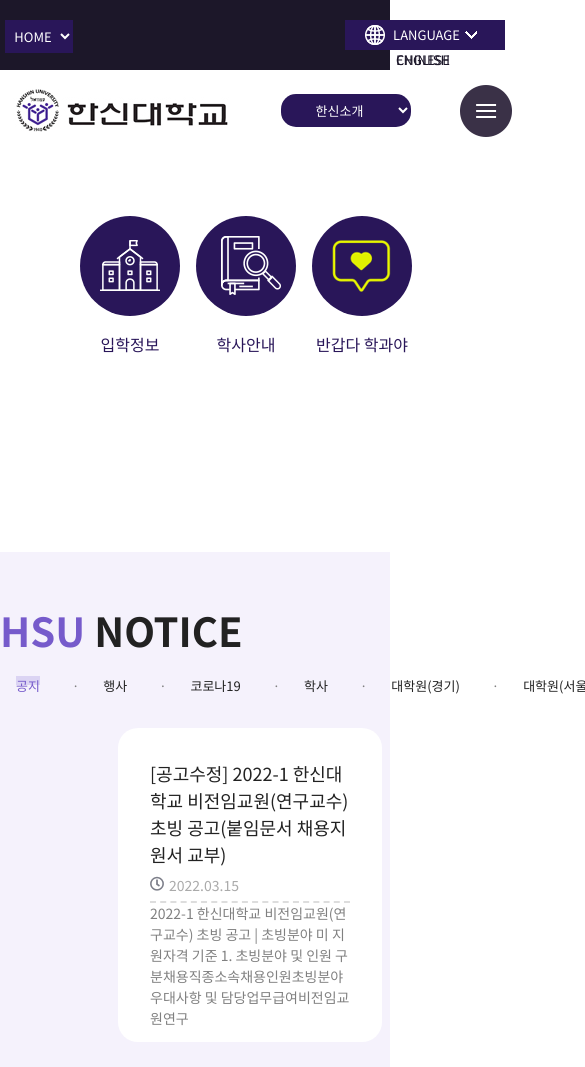
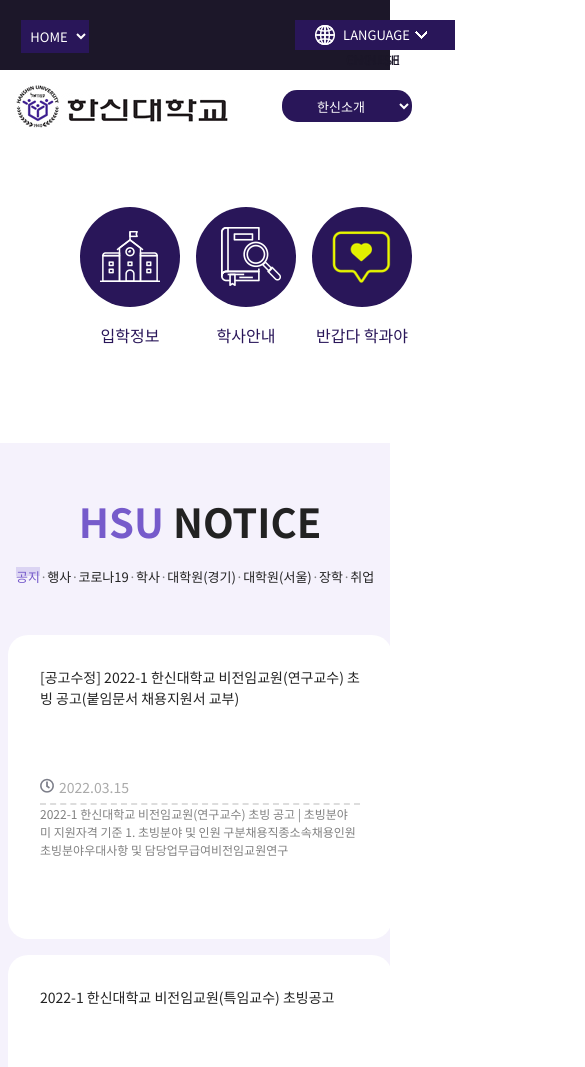
Before and after one commit to hooting76/Second_Publishing, a plain HTML site: page index.html in a window 390 px wide. Shown: the top 1067 px of the page, 585 px wide, since content can reach past the window. Drawn offline with nearby package versions, Linux system fonts and the light colour scheme.

Commit message:
배너 자동재생 수정 / 페이저 및 화살표 이동 수정필요 + 반응형 css 추가

```diff
--- a/css/indexStyle.css
+++ b/css/indexStyle.css
@@ -98,7 +98,8 @@
 .banner_inner .right_Btn {position: absolute; top: 50%; right: 7em; transform: translateY(-50%); scale: 1.5; z-index: 1000;}
 
 /* 배너 이미지 */
-.banner_inner ul li {width: 100%;height: 100%;font-size: 18px;position: relative;}
+.banner_inner ul li {width: 100%;height: 100%;font-size: 18px;position: absolute;top: 0; left: 0; opacity: 0;}
+.banner_inner ul li:first-child {opacity: 1;}
 .banner_inner ul li img{display: block; }
 
 /* 배너 이미지 내의 텍스트 */
@@ -225,22 +226,77 @@
     /* 게시판카드가 여기서부터 2*2형태로 변경 */
     .notice_title_text{font-size: 13px;}
     .notice_title_text > a.on + ul{flex-flow: column wrap; height: 41rem; align-items: center;}
-    .notice_title_text > ul > li {margin-left: 1rem;}
+    .notice_title_text > ul > li {margin-left: 1rem; width: 35%;}
     .main_mid .main_mid_inner .notice_title_area>button{margin-left: 8rem;}
     .notice_title_text > a.on + ul{width: 1000px;}
     .main_mid .main_mid_inner{width: 1000px;}
+}
+@media screen and (max-width:1024px) {
+    /* large 테블릿 사이즈 */
+    .notice_title_text{font-size: 13px;}
+    .notice_title_text > a.on + ul{flex-flow: column wrap; height: 41rem; align-items: center;}
+    .notice_title_text > ul > li {width: 35%;}
+    .main_mid .main_mid_inner .notice_title_area>button{margin-left: 2rem;}
+    .notice_title_text > a.on + ul{width: 900px;}
+    .main_mid .main_mid_inner{width: 900px;}
 
 }
+
 @media screen and (max-width:940px) {
     .depth_list ul li a h2{font-size: 1em; }
 }
+
+@media screen and (max-width:900px) {
+    .notice_title_text{font-size: 13px;}
+    .notice_title_text > a.on + ul{flex-flow: column wrap; height: 41rem; align-items: center;}
+    .notice_title_text > ul > li {margin-left: 0;}
+    .main_mid .main_mid_inner .notice_title_area>button{display: none;}
+    .notice_title_text > a.on + ul{width: 800px;}
+    .main_mid .main_mid_inner{width: 800px;}
+}
+
 @media screen and (max-width:810px) {
     .depth_list ul li a h2{font-size: 12px; }
 }
+@media screen and (max-width:800px) {
+    .notice_title_text{font-size: 13px;}
+    .notice_title_text > a.on + ul{flex-flow: column wrap; height: 41rem; align-items: center;}
+    .notice_title_text > ul > li {margin-left: 0;}
+    .main_mid .main_mid_inner .notice_title_area>button{display: none;}
+    .notice_title_text > a.on + ul{width: 700px;}
+    .main_mid .main_mid_inner{width: 700px;}
+    .notice_title_area>li:not(:first-child)::before{margin-right: .5rem;}
+}
+
 @media screen and (max-width:775px) {
     .depth_list ul{display: none;}
     #sel_depth{display: inline-block;}
 }
+
+@media screen and (max-width:700px) {
+    .notice_title_text{font-size: 13px;}
+    .notice_title_text > a.on + ul{flex-flow: column wrap; height: 41rem; align-items: center;}
+    .notice_title_text > ul > li {margin-left: 0;}
+    .main_mid .main_mid_inner .notice_title_area>button{display: none;}
+    .notice_title_text > a.on + ul{width: 600px;}
+    .main_mid .main_mid_inner{width: 600px;}
+    .notice_title_area>li:not(:first-child)::before{margin-left:0;}
+    .notice_title_area>li{margin: 0 10px;}
+}
+
+@media screen and (max-width:600px) {
+    .notice_title_text{font-size: 13px;}
+    .notice_title_text > a.on + ul{flex-flow: column wrap; height: 41rem; align-items: center;}
+    .notice_title_text > ul > li {margin-left: 0; width:30%;}
+    .main_mid .main_mid_inner .notice_title_area>button{display: none;}
+    .notice_title_text > a.on + ul{width: 500px;}
+    .notice_title_area>li:not(:first-child)::before{margin-left:0;}
+    .main_mid .main_mid_inner{width: 500px;}
+    .notice_title_area>li{margin: 0 5px;}
+    .notice_title_text>ul>li>.tab_index_top{font-size:14px;}
+    .notice_title_text>ul>li>.tab_index_bottom{font-size:12px;}
+}
+
 @media screen and (max-width:526px) {
     .header_utill>.pc{display: none;}
     .header_utill>.mobile{display: flex;}
@@ -250,4 +306,34 @@
     .headerwrap .header_utill .mobile .menu_list_btn .lang:hover a i{display: inline-block; ;}
     .headerwrap .header_utill .mobile .menu_list_btn .lang > a:first-child{display: inline-block;}
     .mobile .menu_list_btn>.lang>div{display: block;}
+    .site_map{display: none;}
 }
+
+@media screen and (max-width:500px) {
+    .notice_title_text{font-size: 13px; margin:0 1px;}
+    .notice_title_text > a.on + ul{display: block;}
+    .notice_title_text>ul>li:first-child{margin-left: 0;}
+    .notice_title_text > ul > li {margin-left: 0; width:80%;  margin: 1rem 0;}
+    .main_mid .main_mid_inner .notice_title_area>button{display: none;}
+    .notice_title_text > a.on + ul{width: 400px;}
+    .notice_title_area>li:not(:first-child)::before{margin:0;}
+    .main_mid .main_mid_inner{width: 400px;}
+    .notice_title_area>li{margin: 0;}
+    #main .main_mid{height:1600px;}
+}
+
+@media screen and (max-width:475px) {
+    /* 모바일 */
+    .mobile .menu_list_btn{width:90%;}
+    .depth_list{width:84%;}
+    .main_top{height: 300px;}
+    .main_mid_inner>h3{text-align:center;}
+    .main_mid .main_mid_inner .notice_title_area{margin-left: 1rem;}
+    .headerwrap .header_utill{min-width:475px;}
+    .depth_wrap .depth_area{min-width:475px;}
+    .mobile .menu_list_btn{width:100%;}
+    #menu_list{margin-left: 1rem;}
+    .notice_title_text > ul > li {height:15rem; margin-left: .5rem;}
+    .notice_title_text>ul>li:first-child{margin-left: .5rem;}
+
+}
```
